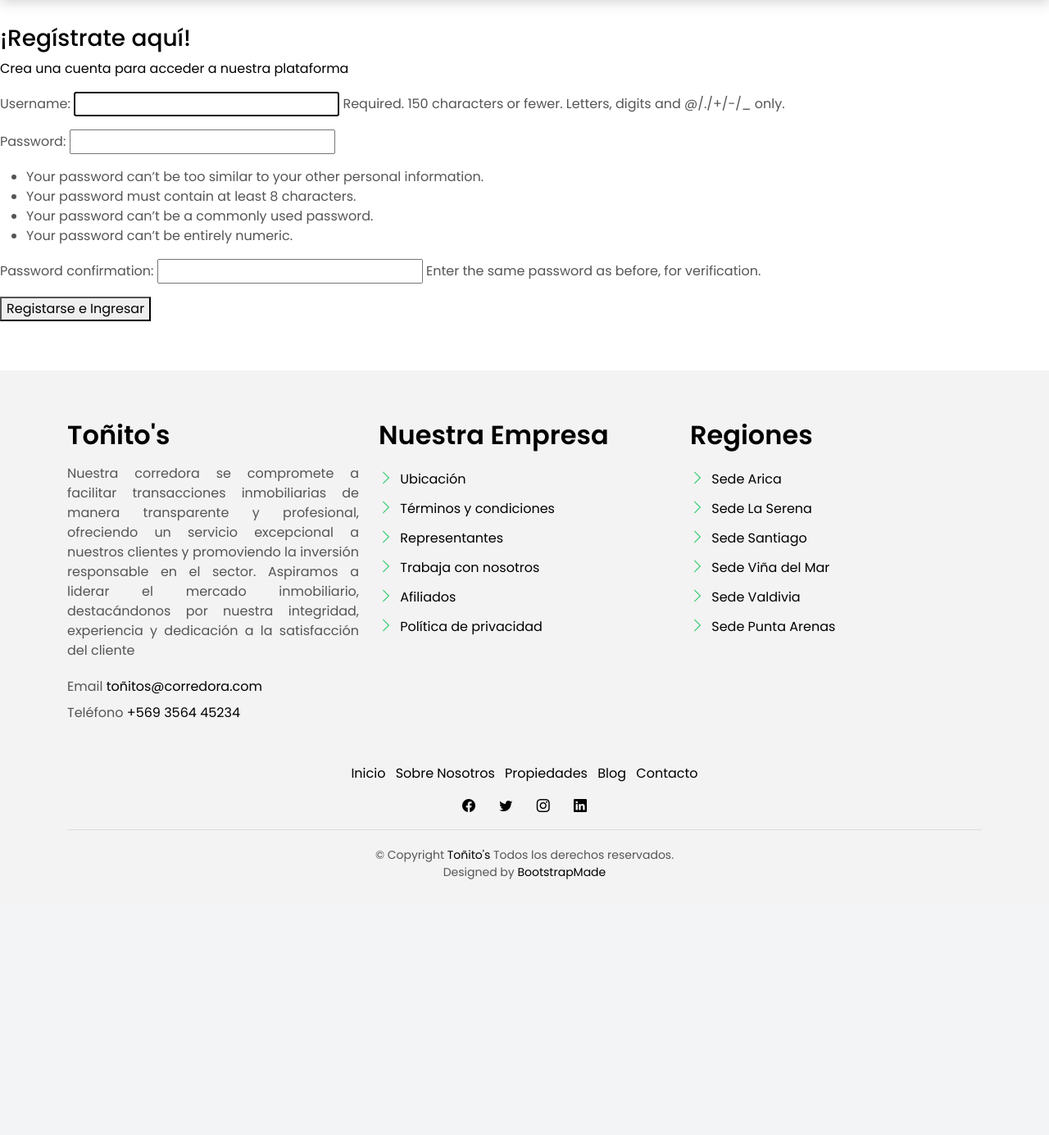
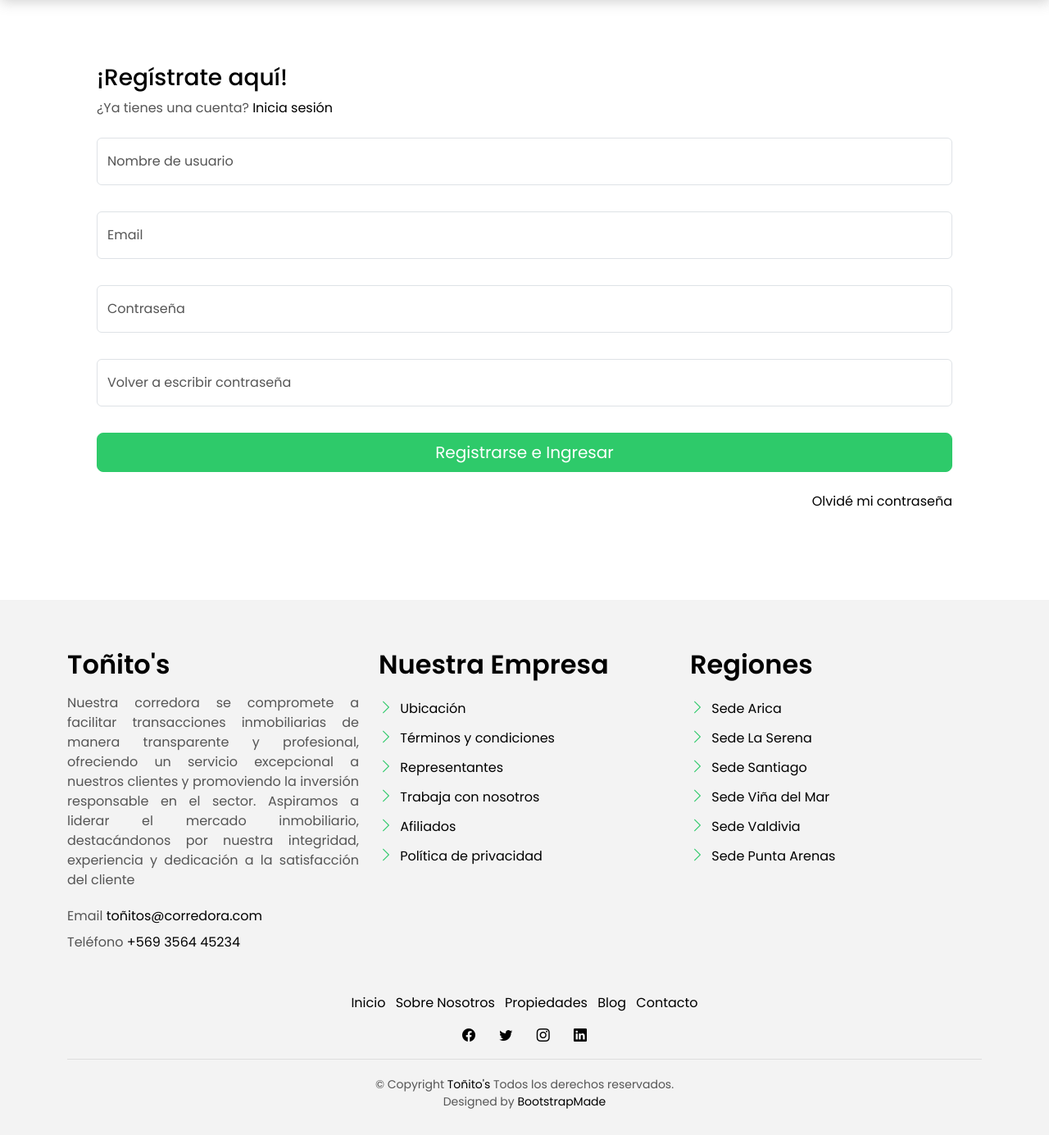
Before and after one commit to anpachecos/Corredora-con-Django, a Django app: page /registrarse/ in a window 1280 px wide. Shown: the part 114-1499 px from the top of the page at 82% size. Before the commit the page ends 1187 px from the top, so only its background shows below. Run offline with Django 5.2, Linux system fonts and the light colour scheme; some libraries are stand-ins or nearby versions.

Commit message:
login/registro/ Hola Usuario!

```diff
--- a/djangocorredora/urls.py
+++ b/djangocorredora/urls.py
@@ -25,5 +25,7 @@
     path('contacto/', views.contacto, name='contacto'),
     path('registrarse/', views.registrarse, name='registrarse'),
     path('signout/', views.signout, name='logout'),
+    path('ingresar/', views.ingresar, name='ingresar'),
+
 
 ]
--- /dev/null
+++ b/propiedades/forms.py
@@ -0,0 +1,23 @@
+from django import forms
+from django.contrib.auth.forms import UserCreationForm
+from django.contrib.auth.models import User
+
+class UserRegistrationForm(UserCreationForm):
+    email = forms.EmailField(label='Email')
+    password1 = forms.CharField(
+        label='Contraseña',
+        widget=forms.PasswordInput,
+        help_text='Tu contraseña debe tener más de 8 caractéres'
+    )
+    password2 = forms.CharField(
+        label='Confirmar Contraseña',
+        widget=forms.PasswordInput,
+        help_text='Ingresa la misma contraseña.'
+    )
+
+    class Meta:
+        model = User
+        fields = ['username','email', 'password1', 'password2']
+        labels = {
+            'username': 'Username',
+        }
--- a/propiedades/templates/base.html
+++ b/propiedades/templates/base.html
@@ -88,23 +88,22 @@
 
             {% if user.is_authenticated %}
 
-            <li class="nav-item">
-              <a class="nav-link" href=#> Antonia!</a>
-
-            </li>
-
-            <li class="nav-item">
-              <a href="{% url 'logout' %}" class="btn btn-b-n">
-                <i class="bi bi-person-circle" style="margin-right: 5px;"></i
-                >Cerrar Sesión
+            <li class="nav-item dropdown">
+              <a class="nav-link dropdown-toggle" href="#" id="navbarDropdownMenuLink" role="button" data-bs-toggle="dropdown" aria-expanded="false">
+                ¡Hola, {{ user.username }}!
               </a>
+              <ul class="dropdown-menu" aria-labelledby="navbarDropdownMenuLink">
+                <li><a class="dropdown-item" href="#">Mi Perfil</a></li>
+                <li><a class="dropdown-item" href="#">Agendar Visita</a></li>
+                <li><a class="dropdown-item" href="{% url 'logout' %}">Cerrar Sesión</a></li>
+              </ul>
             </li>
 
 
             {% else %}
 
             <li class="nav-item">
-              <a href="{% url 'registrarse' %}" class="btn btn-b-n">
+              <a href="{% url 'ingresar' %}" class="btn btn-b-n">
                 <i class="bi bi-person-circle" style="margin-right: 5px;"></i
                 >Ingresar
               </a>
--- a/propiedades/templates/registrarse.html
+++ b/propiedades/templates/registrarse.html
@@ -1,24 +1,110 @@
 {% extends 'base.html' %}
 
-{% block content%}
+{% block content %}
+<!-- Contenido específico del registro -->
 <br>
 <br>
 <br>
 <br>
 <br>
 <br>
-<h3>¡Regístrate aquí!</h3>
-<a href="{% url 'registrarse' %}"><p>Crea una cuenta para acceder a nuestra plataforma</a></p>
 
-{{error}}
+<div class="container">
+    <div class="row justify-content-center">
+        <div class="card-body p-3 p-md-4 p-xl-5">
+            <div class="row">
+                <div class="col-12">
+                    <div class="mb-4">
+                        <h3>¡Regístrate aquí!</h3>
+                        <p>¿Ya tienes una cuenta? <a href="{% url 'ingresar' %}">Inicia sesión</a></p>
+                    </div>
+                </div>
+            </div>
 
-<form action="/registrarse/" method="POST"> <!-- el action buscará una URL de nombre signup,
-    hay que crearla porque no existe -->
-    {% csrf_token %}
-    {{form.as_p}}
+            <form method="POST">
+                {% csrf_token %}
+                {% if form.errors %}
+                    <div class="alert alert-danger" role="alert">
+                        Por favor, corrige los siguientes errores:
+                        <ul>
+                            {% for field, errors in form.errors.items %}
+                                {% for error in errors %}
+                                    <li>{{ error }}</li>
+                                {% endfor %}
+                            {% endfor %}
+                        </ul>
+                    </div>
+                {% endif %}
 
-    <button type="submit">
-        Registarse e Ingresar</button>
+                <div class="row gy-3 overflow-hidden">
+                    <div class="col-12">
+                        <div class="form-floating mb-3">
+                            <input
+                                type="text"
+                                class="form-control"
+                                name="username"
+                                id="username"
+                                placeholder="Nombre de usuario"
+                                required
+                            />
+                            <label for="username" class="form-label">Nombre de usuario</label>
+                        </div>
+                    </div>
+                    <div class="col-12">
+                        <div class="form-floating mb-3">
+                            <input
+                                type="email"
+                                class="form-control"
+                                name="email"
+                                id="email"
+                                placeholder="name@example.com"
+                                required
+                            />
+                            <label for="email" class="form-label">Email</label>
+                        </div>
+                    </div>
+                    <div class="col-12">
+                        <div class="form-floating mb-3">
+                            <input
+                                type="password"
+                                class="form-control"
+                                name="password1"
+                                id="password1"
+                                placeholder="Contraseña"
+                                required
+                            />
+                            <label for="password1" class="form-label">Contraseña</label>
+                        </div>
+                    </div>
+                    <div class="col-12">
+                        <div class="form-floating mb-3">
+                            <input
+                                type="password"
+                                class="form-control"
+                                name="password2"
+                                id="password2"
+                                placeholder="Volver a escribir contraseña"
+                                required
+                            />
+                            <label for="password2" class="form-label">Volver a escribir contraseña</label>
+                        </div>
+                    </div>
+                    <div class="col-12">
+                        <div class="d-grid">
+                            <button class="btn btn-primary btn-lg" type="submit">Registrarse e Ingresar</button>
+                        </div>
+                    </div>
+                </div>
+            </form>
 
-</form>
+            <div class="row">
+                <div class="col-12">
+                    <div class="d-flex gap-2 gap-md-4 flex-column flex-md-row justify-content-md-end mt-4">
+                        <a href="#!">Olvidé mi contraseña</a>
+                    </div>
+                </div>
+            </div>
+        </div>
+    </div>
+</div>
 {% endblock %}
--- a/propiedades/views.py
+++ b/propiedades/views.py
@@ -4,9 +4,39 @@
 from django.http import HttpResponse
 from django.contrib.auth import login, logout
 from django.db import IntegrityError
+from django.contrib.auth import authenticate, login
+from django.contrib import messages
+from .forms import UserRegistrationForm
 
 
-# Create your views here.
+
+def ingresar(request):
+    if request.method == 'POST':
+        email = request.POST.get('email')
+        password = request.POST.get('password')
+        user = authenticate(request, email=email, password=password)
+
+        if user is not None:
+            login(request, user)
+            return redirect('home')  # Cambia 'home' por la URL a la que deseas redirigir tras el inicio de sesión
+        else:
+            messages.error(request, 'Credenciales inválidas. Inténtalo de nuevo.')
+
+    return render(request, 'ingresar.html')
+
+def registrarse(request):
+    if request.method == 'POST':
+        form = UserRegistrationForm(request.POST)
+        if form.is_valid():
+            user = form.save()
+            login(request, user)
+            return redirect('home')  # Cambia 'home' por la URL a la que deseas redirigir tras el registro
+    else:
+        form = UserRegistrationForm()
+
+    return render(request, 'registrarse.html', {'form': form})
+
+
 def home(request):
     return render(request, 'home.html')
 
@@ -16,33 +46,6 @@
 def contacto(request):
     return render(request, 'contacto.html')
 
-def ingresar(request):
-    return render(request, 'ingresar.html')
-
-def registrarse(request):
-
-    if request.method == 'GET':
-        return render(request, 'registrarse.html', {
-            'form': UserCreationForm
-        })
-    else:
-        if request.POST['password1'] == request.POST['password2']:
-            try:
-                user = User.objects.create_user(
-                    username=request.POST['username'], password=request.POST['password1'])
-                user.save()
-                login(request, user)
-                return redirect('home') # redirect to task, con el return termina la función
-            except IntegrityError:
-                return render(request, 'registrarse.html', {
-                    'form': UserCreationForm,
-                    "error": 'El usuario ya existe'
-                })
-        return render(request, 'registrarse.html', {
-                    'form': UserCreationForm,
-                    "error": 'Las contraseñas no coinciden'
-                })
-
 def signout(request):
     logout(request)
     return redirect('home')
```
Also changed, not shown: propiedades/templates/ingresar.html (+14 -12 lines), db.sqlite3.
